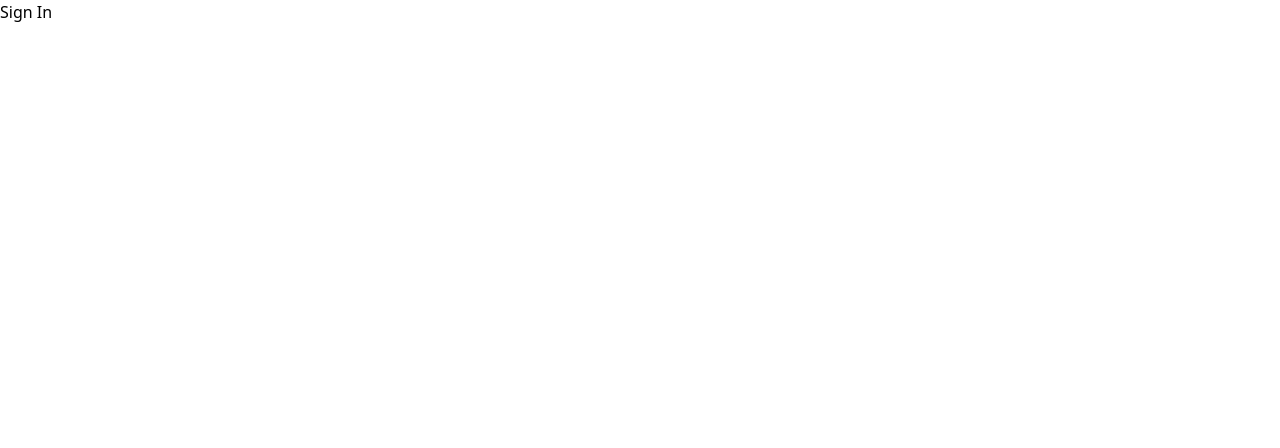
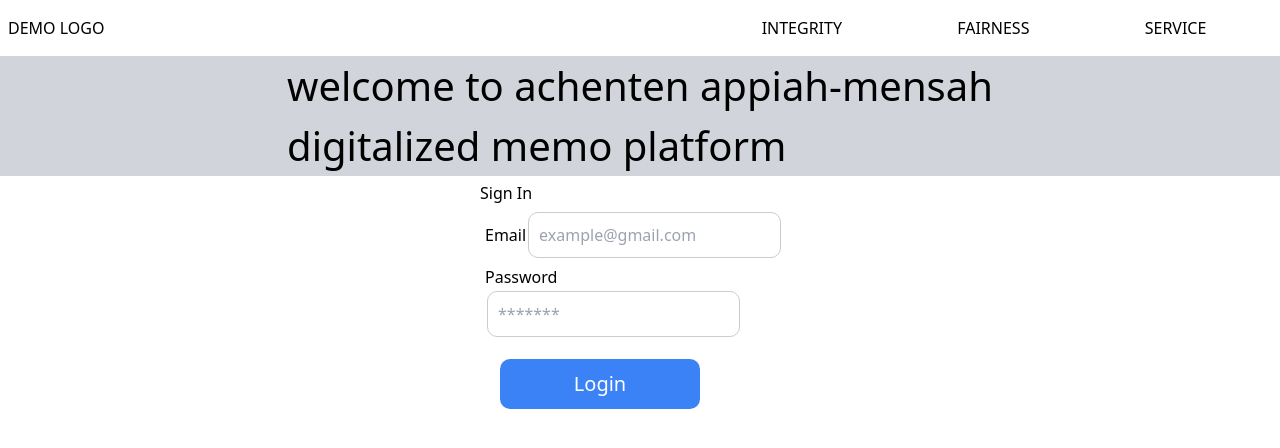
Before and after one commit to kwakuAdu2/memo-app-rebuild, a React (Vite) app: page / in a window 1280 px wide. Shown: the top 448 px of the page. Built offline with nearby package versions, Linux system fonts and the light colour scheme.

Commit message:
Sign-in in progress

```diff
--- a/package.json
+++ b/package.json
@@ -10,6 +10,7 @@
     "preview": "vite preview"
   },
   "dependencies": {
+    "firebase": "^10.12.2",
     "react": "^18.3.1",
     "react-dom": "^18.3.1",
     "react-router-dom": "^6.23.1"
--- /dev/null
+++ b/src/components/auth/SignInForm.jsx
@@ -0,0 +1,48 @@
+import React, { useState } from 'react'
+
+const SignInForm = () => {
+
+    // Keep track of user's email and password
+    const [user, setUser] = useState({
+        email: "",
+        password: ""
+    });
+
+    // SignIn Authentiacation
+    const signInAuth = (e) => {
+        e.preventDefault();
+        alert(`Username: ${user.email} \n Password: ${user.password}`)
+
+    }
+
+    return (
+        <form method='post' className='sign-in-form mt-10 grid bg-gray-200 items-center justify-center' onSubmit={signInAuth}>
+            <h1 className='text-2xl m-3 text-center font-semibold'>Sign In</h1>
+            <div className="form-container grid">
+                <label htmlFor="email">Email</label>
+                <input
+                    type="email"
+                    name='email'
+                    placeholder='example@gmail.com'
+                    value={user.email}
+                    onChange={(e) => setUser({ ...user, email: e.target.value })}
+                />
+            </div>
+            <div className="form-container grid">
+                <label htmlFor="pass">Password</label>
+                <input
+                    type="password"
+                    name='password'
+                    placeholder='*******'
+                    value={user.password}
+                    onChange={(e) => setUser({ ...user, password: e.target.value })}
+                />
+            </div>
+            <div className="form-btn mx-auto">
+                <button className='text-center font-semibold' type="submit">Login</button>
+            </div>
+        </form>
+    )
+}
+
+export default SignInForm
--- /dev/null
+++ b/src/components/global/Hero.jsx
@@ -0,0 +1,14 @@
+import React from 'react'
+
+const Hero = () => {
+  return (
+   <section className='hero-section'>
+    <h1 className='uppercase text-center font-bold'>
+        welcome to achenten appiah-mensah  <br />
+        digitalized memo platform
+    </h1>
+   </section>
+  )
+}
+
+export default Hero
--- /dev/null
+++ b/src/components/global/Navbar.jsx
@@ -0,0 +1,23 @@
+import React from 'react'
+import "./global.css"
+
+const Navbar = () => {
+  return (
+    <div>
+      <nav className='bg-red-500 navbar'>
+        <div className="nav-logo">
+            <h1 className='bg-white font-bold'>DEMO LOGO</h1>
+        </div>
+        <div className="nav-motto">
+            <ul>
+                <li className='text-white font-semibold' >INTEGRITY</li>
+                <li className='text-white font-semibold' >FAIRNESS</li>
+                <li className='text-white font-semibold' >SERVICE</li>
+            </ul>
+        </div>
+      </nav>
+    </div>
+  )
+}
+
+export default Navbar
--- /dev/null
+++ b/src/components/global/global.css
@@ -0,0 +1,93 @@
+/* Tailwind config */
+@tailwind base;
+@tailwind components;
+@tailwind utilities;
+
+/* Global components CSS file */
+
+
+/* Navbar */
+.navbar{
+    display: flex;
+    justify-content: space-between;
+    align-items: center;
+
+}
+
+.navbar > .nav-logo{
+    @apply m-2;
+}
+
+
+.navbar > .nav-motto{
+    @apply m-2;
+    width: 45%;
+}
+
+
+.navbar > .nav-motto > ul{
+    @apply m-2 flex justify-around;
+}
+
+/* Hero section */
+.hero-section{
+    @apply bg-gray-300;
+    height: 30%;
+    display: grid;
+    place-items: center;
+}
+
+.hero-section h1{
+    font-size: 2.5rem;
+    text-shadow: 3px 3px solid #333;
+}
+
+@media screen and (max-width: 700px) {
+    .hero-section h1{
+        font-size: 1.7rem;
+    }
+}
+
+/* Sign in Form */
+
+.sign-in-form{
+    width: 340px;
+    @apply mx-auto;
+    padding: 5px 10px;
+    border-radius: 10px;
+}
+
+.sign-in-form .form-container {
+    margin: 5px;
+}
+
+.sign-in-form .form-container input{
+    padding: 10px;
+    border: 1px solid #ccc;
+    outline: none;
+    margin: 2px;
+    border-radius: 10px;
+}
+
+.sign-in-form .form-container input:hover,
+.sign-in-form .form-container input:active{
+    border: 1px solid rgb(43, 95, 209);
+}
+
+.form-btn{
+    margin: 20px;
+}
+
+.form-btn > button{
+    @apply bg-blue-500 text-white;
+    padding: 10px;
+    width: 200px;
+    border-radius: 10px;
+    font-size: 20px;
+}
+
+.form-btn > button:hover{
+    box-shadow: 4px 4px 14px #999797;
+    background: #ccc;
+    color: rgb(10, 96, 182);
+}
--- a/src/pages/auth/SignIn.jsx
+++ b/src/pages/auth/SignIn.jsx
@@ -1,9 +1,15 @@
 import React from 'react'
+import Navbar from '../../components/global/Navbar'
+import Hero from '../../components/global/Hero'
+import SignInForm from '../../components/auth/SignInForm'
+
 
 const SignIn = () => {
   return (
-    <div>
-      <h1>Sign In</h1>
+    <div className="w-screen h-screen flex flex-col">
+      <Navbar />
+      <Hero />
+      <SignInForm />
     </div>
   )
 }
```
Also changed, not shown: src/lib/firebaseConfig.js (added, +22 -0 lines), 1 other file (tests, documents, lock files or other folders).
